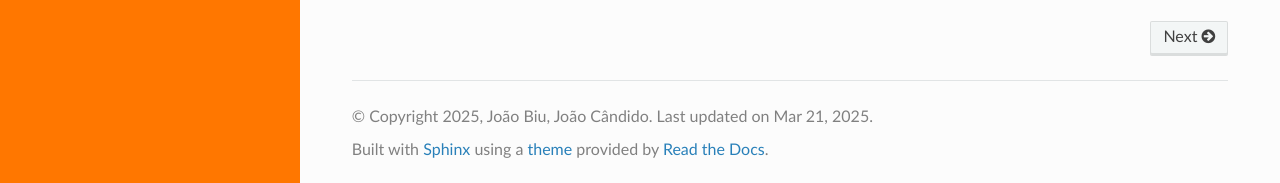
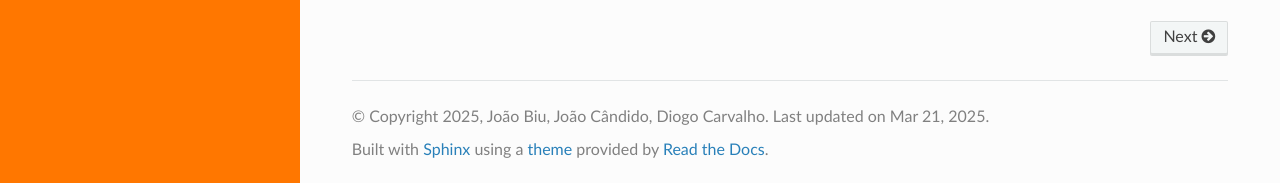
Before and after one commit to joaopedrobiu6/osiris_utils, a Sphinx documentation site: the page built from docs/source/index.rst, in a window 1280 px wide and 1086 px high. Shown: the part 900-1083 px from the top of the window. Built offline with Sphinx 7.4.7 and the Read the Docs theme 3.1.0, drawn with Linux system fonts in a browser that asks for light colours.

Commit message:
prepare for 1.1.2

```diff
--- a/docs/source/conf.py
+++ b/docs/source/conf.py
@@ -27,9 +27,9 @@
 sys.path.append(os.path.abspath('../..'))
 
 project = 'osiris_utils'
-copyright = '2025, João Biu, João Cândido'
-author = 'João Biu, João Cândido,'
-version = 'v1.1.1'
+copyright = '2025, João Biu, João Cândido, Diogo Carvalho'
+author = 'João Biu, João Cândido, Diogo Carvalho'
+version = 'v1.1.2'
 release = version
 
 
--- a/setup.py
+++ b/setup.py
@@ -15,11 +15,11 @@
 
 setup(
     name='osiris_utils',
-    version='v1.1.1',
+    version='v1.1.2',
     description=('Utilities to manipulate and visualize OSIRIS framework output data'),
     long_description=long_description,
     long_description_content_type='text/x-rst',
-    author=['João Pedro Ferreira Biu', 'João Cândido'],
+    author=['João Pedro Ferreira Biu', 'João Cândido', 'Diogo Carvalho'],
     author_email=['joaopedrofbiu@tecnico.ulisboa.pt'],
     license='MIT',
     classifiers=[
```
